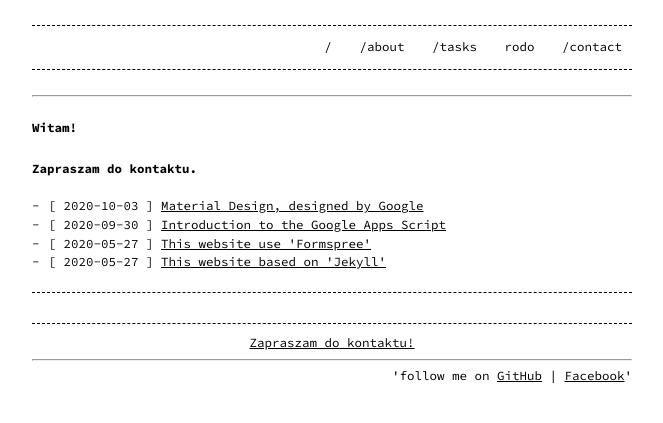
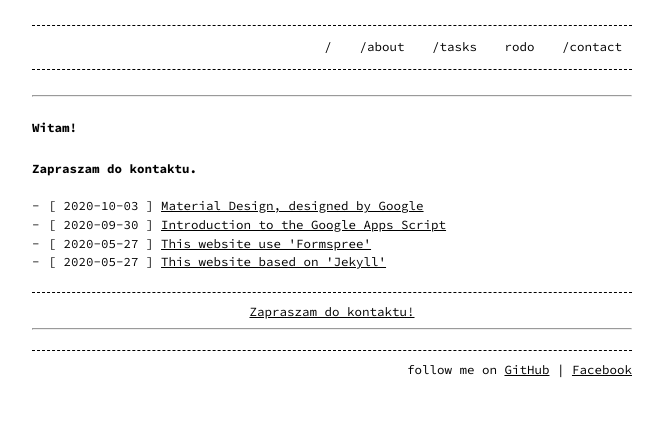
Before and after one commit to esccode/esccode.github.io, a Jekyll site: the page built from index.md, in a window 1280 px wide. Shown: the top 423 px of the page, without its empty margins (308-971 px from the left). Built offline with Jekyll 4.4.1, drawn with Linux system fonts in a browser that asks for light colours; part of the change alters nothing that is shown.

```diff
--- a/_config.yml
+++ b/_config.yml
@@ -19,7 +19,8 @@ header_pages:
 - rodo.md
 - contact.md
 
-footer: <center><p><a href="https://keca13.github.io/contact">Zapraszam do kontaktu!</a></p></center><hr> 'follow me on <a href="https://github.com/keca13/">GitHub</a> | <a href="https://www.facebook.com/jacek.wieteska.184">Facebook</a>'
+welcome: '<center><p><a href="https://keca13.github.io/contact">Zapraszam do kontaktu!</a></p></center><hr>'
+footer:  'follow me on <a href="https://github.com/keca13/">GitHub</a> | <a href="https://www.facebook.com/jacek.wieteska.184">Facebook</a>'
 
 style: light # dark (default) or light
 #listen_for_clients_preferred_style: true # true or false (default)
```
